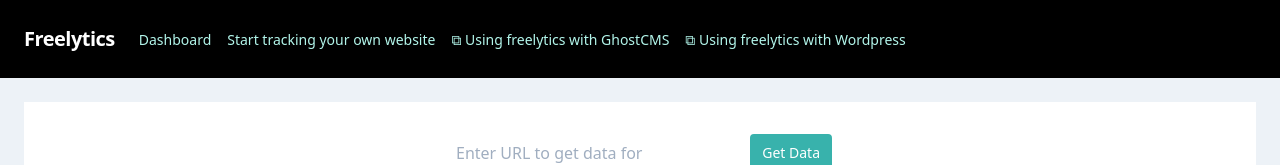
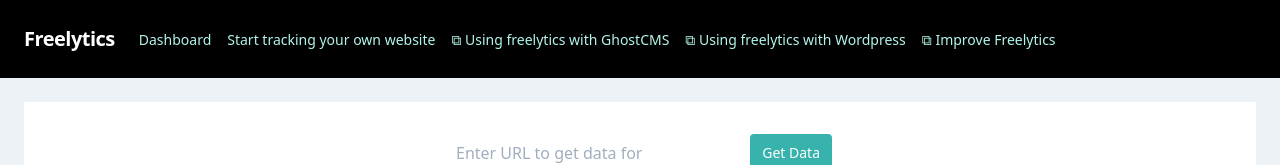
Before and after one commit to b-m-f/freelytics, a Nuxt app in the folder frontend/: page / in a window 1280 px wide. Shown: the top 165 px of the page. Built offline with nearby package versions, Linux system fonts and the light colour scheme.

Commit message:
add new link to GH to nav

```diff
--- a/frontend/components/navigation.vue
+++ b/frontend/components/navigation.vue
@@ -41,6 +41,13 @@
         >
           <span>⧉ Using freelytics with Wordpress</span>
         </a>
+        <a
+          class="block mt-4 lg:inline-block lg:mt-0 text-teal-200 hover:text-white mr-4"
+          href="https://github.com/b-m-f/freelytics/issues"
+          target="_blank"
+        >
+          <span>⧉ Improve Freelytics</span>
+        </a>
       </div>
       <div></div>
     </div>
```
